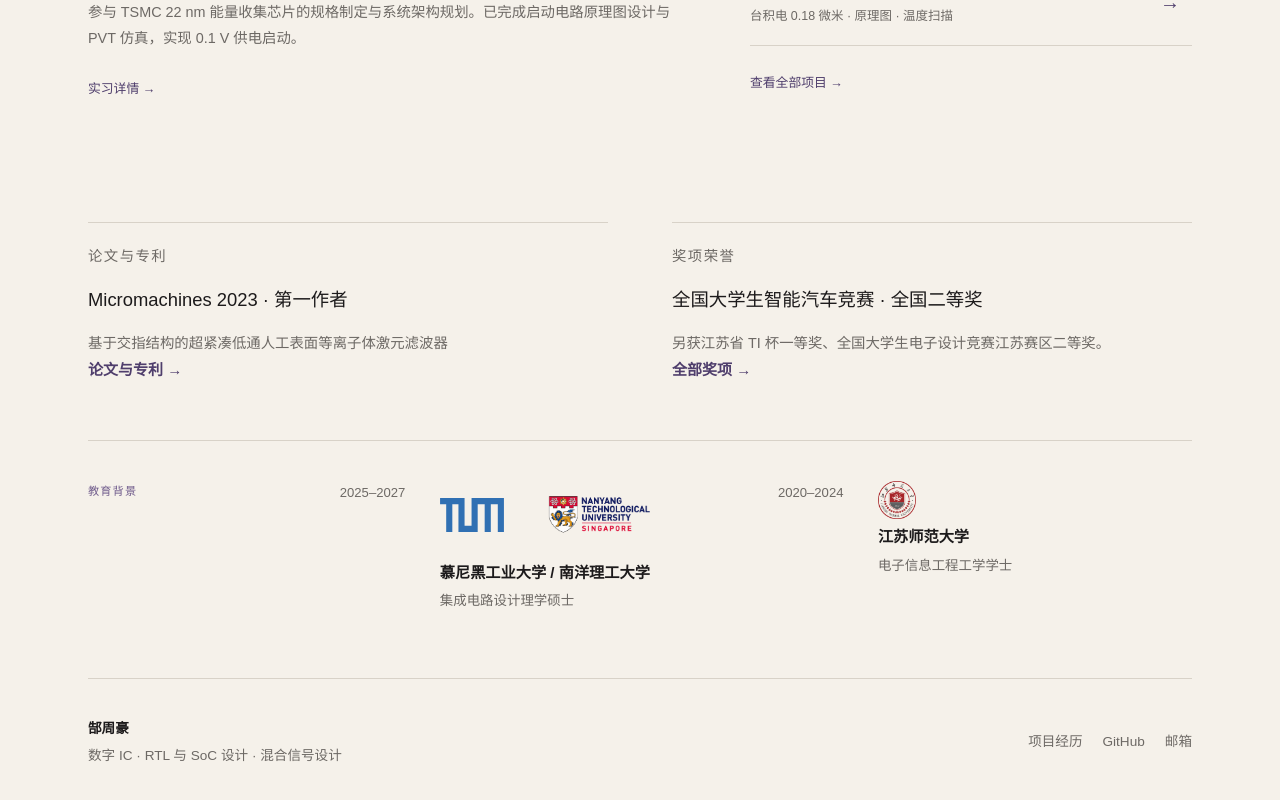
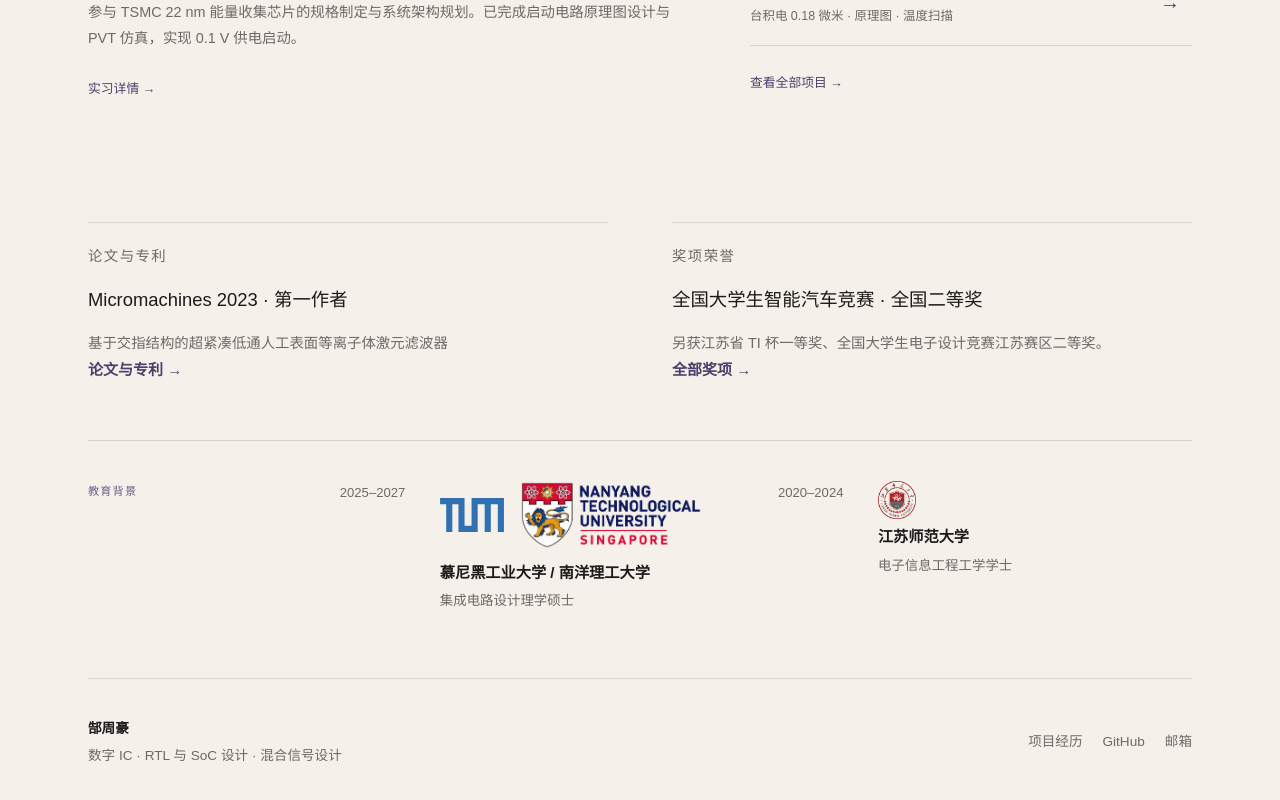
Before and after one commit to gaozhouhao/my-website, a Next.js app: page / in a window 1280 px wide. Shown: the part 3635-4435 px from the top of the page. Built offline with nearby package versions, Linux system fonts and the light colour scheme.

Commit message:
Crop excess margins around the NTU wordmark in both education sections

```diff
--- a/app/Content.tsx
+++ b/app/Content.tsx
@@ -113,7 +113,7 @@ export function HomePage({ locale }: { locale: Locale }) {
       <article className="support-card"><ReadingText as="p" className="eyebrow">{t.awards}</ReadingText><ReadingText as="h3">{zh ? "全国大学生智能汽车竞赛 · 全国二等奖" : "National Smart Car Competition · National Finals Second Prize"}</ReadingText><ReadingText as="p">{zh ? "另获江苏省 TI 杯一等奖、全国大学生电子设计竞赛江苏赛区二等奖。" : "Also awarded a Jiangsu TI Cup First Prize and a Jiangsu Division Electronic Design Contest Second Prize."}</ReadingText><Link href={href("/awards")}>{zh ? "全部奖项" : "All awards"} →</Link></article>
     </section>
 
-    <section className="page-shell education-strip"><ReadingText as="p" className="eyebrow">{t.education}</ReadingText><div className="education-entry"><span>2025–2027</span><div className="education-copy"><div className="education-logos"><Image src="/brand/tum.svg" alt="Technical University of Munich" width={82} height={43} className="education-logo education-logo-tum" /><Image src="/brand/ntu-logo.png" alt="Nanyang Technological University Singapore" width={180} height={64} className="education-logo education-logo-ntu" /></div><strong>{locale === "zh" ? "慕尼黑工业大学 / 南洋理工大学" : "TUM / NTU"}</strong><ReadingText as="p">{locale === "zh" ? "集成电路设计理学硕士" : "M.Sc. Integrated Circuit Design"}</ReadingText></div></div><div className="education-entry"><span>2020–2024</span><div className="education-copy"><div className="education-logos education-logos-single"><Image src="/brand/jsnu.png" alt="Jiangsu Normal University" width={48} height={48} className="education-logo education-logo-jsnu" /></div><strong>{zh ? "江苏师范大学" : "Jiangsu Normal University"}</strong><ReadingText as="p">{locale === "zh" ? "电子信息工程工学学士" : "B.Eng. Electronic Information Engineering"}</ReadingText></div></div></section>
+    <section className="page-shell education-strip"><ReadingText as="p" className="eyebrow">{t.education}</ReadingText><div className="education-entry"><span>2025–2027</span><div className="education-copy"><div className="education-logos"><Image src="/brand/tum.svg" alt="Technical University of Munich" width={82} height={43} className="education-logo education-logo-tum" /><Image src="/brand/ntu-wordmark.webp" alt="Nanyang Technological University Singapore" width={802} height={300} sizes="(max-width: 800px) 140px, 182px" className="education-logo education-logo-ntu" /></div><strong>{locale === "zh" ? "慕尼黑工业大学 / 南洋理工大学" : "TUM / NTU"}</strong><ReadingText as="p">{locale === "zh" ? "集成电路设计理学硕士" : "M.Sc. Integrated Circuit Design"}</ReadingText></div></div><div className="education-entry"><span>2020–2024</span><div className="education-copy"><div className="education-logos education-logos-single"><Image src="/brand/jsnu.png" alt="Jiangsu Normal University" width={48} height={48} className="education-logo education-logo-jsnu" /></div><strong>{zh ? "江苏师范大学" : "Jiangsu Normal University"}</strong><ReadingText as="p">{locale === "zh" ? "电子信息工程工学学士" : "B.Eng. Electronic Information Engineering"}</ReadingText></div></div></section>
   </main>;
 }
 
--- a/app/about/Content.tsx
+++ b/app/about/Content.tsx
@@ -31,7 +31,7 @@ export function AboutPage({ locale }: { locale: Locale }) {
         <article className="school-profile school-profile-graduate">
           <div className="school-logo-row">
             <Image src="/brand/tum.svg" alt="Technical University of Munich" width={112} height={58} className="school-logo school-logo-tum" />
-            <Image src="/brand/ntu-logo.png" alt="Nanyang Technological University Singapore" width={180} height={84} className="school-logo school-logo-ntu" />
+            <Image src="/brand/ntu-wordmark.webp" alt="Nanyang Technological University Singapore" width={802} height={300} sizes="(max-width: 800px) 134px, 163px" className="school-logo school-logo-ntu" />
           </div>
           <ReadingText as="h3">{zh ? "慕尼黑工业大学 / 南洋理工大学" : "Technical University of Munich / Nanyang Technological University"}</ReadingText>
           <ReadingText as="p">{zh ? "集成电路设计理学硕士 · 2025.08–2027.07（预计）" : "M.Sc. Integrated Circuit Design · Aug 2025–Jul 2027 (expected)"}</ReadingText>
```
Also changed, not shown: public/brand/ntu-wordmark.webp (added).
